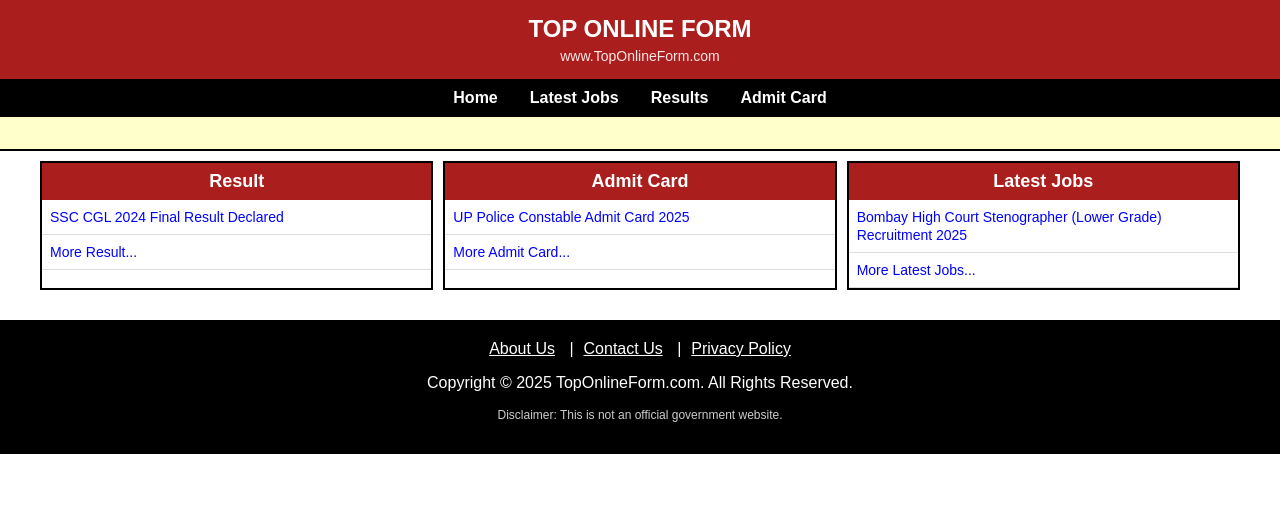
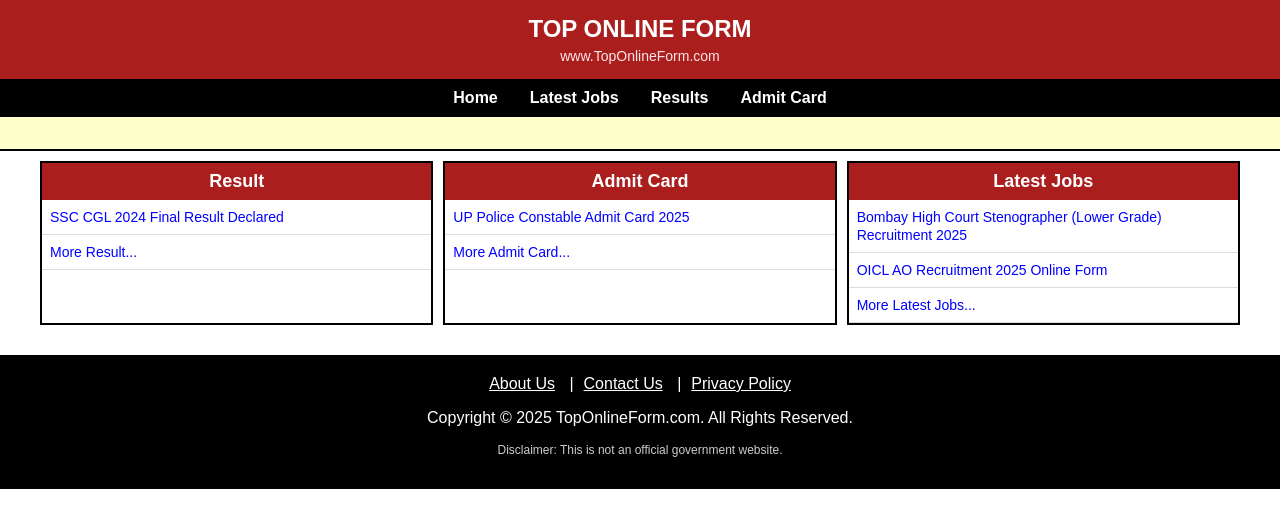
Before and after one commit to dr90929/govt-jobs-portal, a React (Vite) app: page / in a window 1280 px wide. Shown: the top 528 px of the page. Built offline with nearby package versions, Linux system fonts and the light colour scheme.

Commit message:
Update jobsData.js

```diff
--- a/src/jobsData.js
+++ b/src/jobsData.js
@@ -60,5 +60,51 @@
     applicationFee: [],
     vacancyDetails: [],
     links: { applyOnline: "#", notification: "#", officialWebsite: "#" }
-  }
+  },
+  {
+    id: 4,
+    title: "OICL AO Recruitment 2025 Online Form",
+    shortInfo: "Oriental Insurance Company Limited (OICL) has released the recruitment notification for 300 Administrative Officer (Scale-I) posts. Candidates can apply online from 1st December 2025.",
+    postDate: "29/11/2025",
+    category: "Latest Jobs",
+
+    // 1. Important Dates
+    importantDates: [
+      { label: "Application Begin", value: "01/12/2025" },
+      { label: "Last Date for Apply", value: "15/12/2025" },
+      { label: "Exam Date (Prelims)", value: "10/01/2026" },
+      { label: "Exam Date (Mains)", value: "28/02/2026" }
+    ],
+
+    // 2. Application Fee
+    applicationFee: [
+      { category: "General / OBC / EWS", amount: "₹1000" },
+      { category: "SC / ST / PwD", amount: "₹250" },
+      { category: "Payment Mode", amount: "Online" }
+    ],
+
+    // 3. Age Limit
+    ageLimit: "Min: 21 Years | Max: 30 Years (As on 31/12/2025) | Age Relaxation as per rules",
+
+    // 4. Vacancy Details
+    vacancyDetails: [
+      {
+        postName: "Administrative Officer (Generalist)",
+        totalPost: 285,
+        eligibility: "Bachelor / Master Degree in Any Stream with 60% Marks (55% for SC/ST)"
+      },
+      {
+        postName: "Administrative Officer (Hindi)",
+        totalPost: 15,
+        eligibility: "Post Graduate Degree in Hindi / English with 60% Marks"
+      }
+    ],
+
+    // 5. Important Links
+    links: {
+      applyOnline: "https://orientalinsurance.org.in/careers",
+      notification: "https://orientalinsurance.org.in/careers",
+      officialWebsite: "https://orientalinsurance.org.in/"
+    }
+  },
 ];
```
